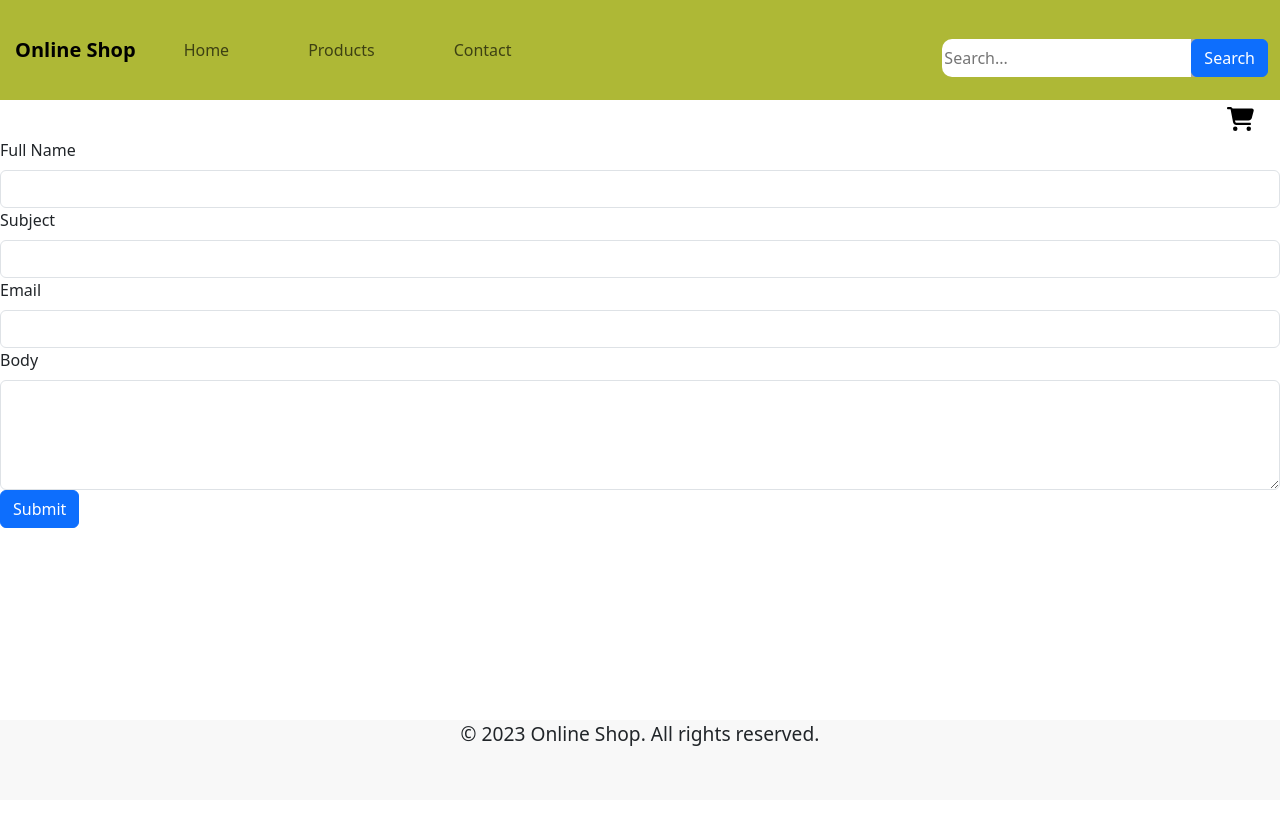
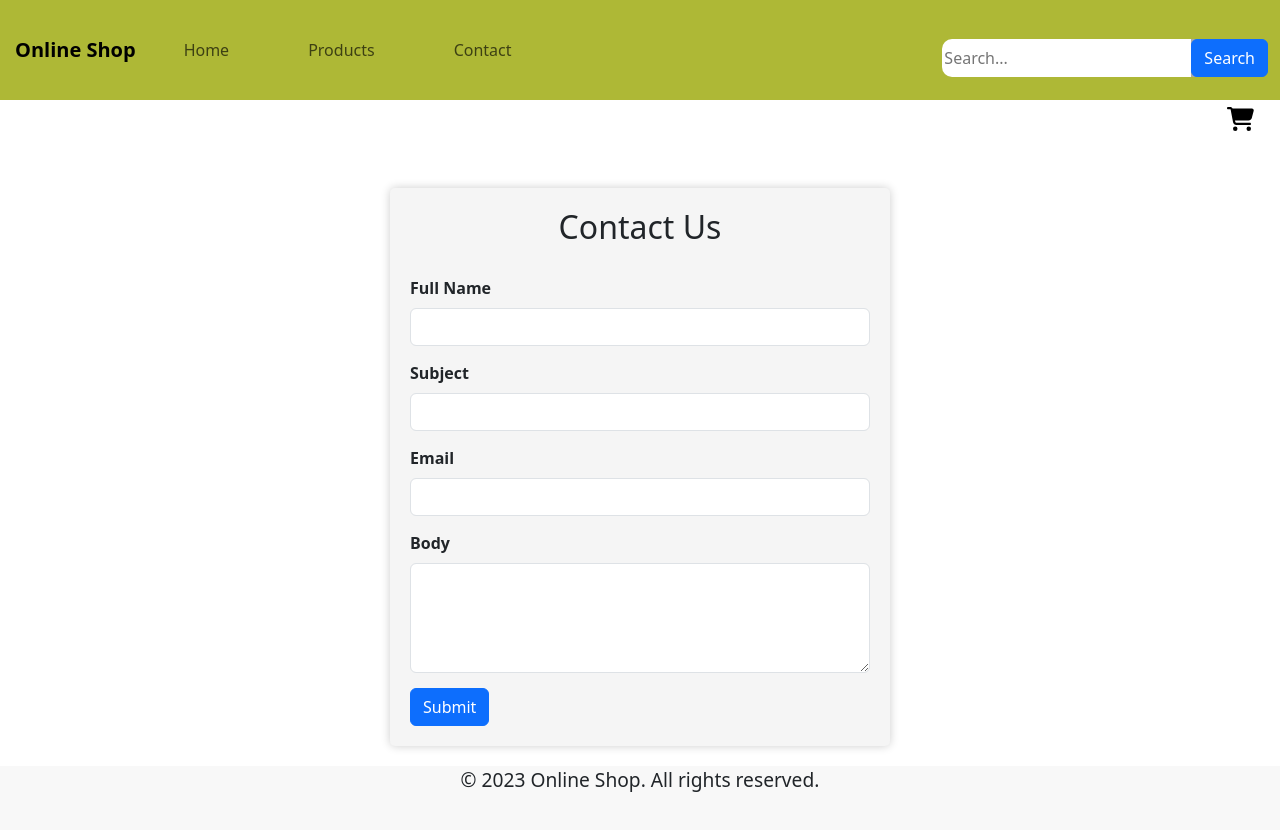
Before and after one commit to Ingsy/Javascript-Framework, a React (Create React App) app in the folder javascript-framework/: page /contact in a window 1280 px wide. Shown: the top 830 px of the page. Before the commit the page ends 800 px from the top, so only its background shows below. Built offline with nearby package versions, Linux system fonts and the light colour scheme.

Commit message:
adding styles to contact-form

```diff
--- /dev/null
+++ b/javascript-framework/src/components/ContactPage/Contact.module.css
@@ -0,0 +1,48 @@
+.formContainer {
+  max-width: 500px; /* Adjust the width as needed */
+  margin: 0 auto;
+  margin-top: 50px;
+  padding: 20px;
+  background-color: #f5f5f5;
+  border-radius: 5px;
+  box-shadow: 0 0 10px rgba(0, 0, 0, 0.2);
+}
+
+.formHeader {
+  text-align: center;
+  margin-bottom: 30px;
+}
+
+/* Style form labels */
+.formLabel {
+  font-weight: bold;
+}
+
+/* Style form input fields */
+.formInput {
+  width: 80%;
+  padding: 10px;
+  margin-bottom: 15px;
+  border: 1px solid #ccc;
+  border-radius: 5px;
+}
+
+/* Style validation error messages */
+.formError {
+  color: red;
+}
+
+/* Style the submit button */
+.formSubmitButton {
+  padding: 10px 20px;
+  background-color: #007bff;
+  color: #fff;
+  border: none;
+  border-radius: 5px;
+  cursor: pointer;
+}
+
+/* Style the submit button on hover */
+.form-submit-button:hover {
+  background-color: #0056b3;
+}
--- a/javascript-framework/src/components/ContactPage/index.jsx
+++ b/javascript-framework/src/components/ContactPage/index.jsx
@@ -1,6 +1,7 @@
 import React, { useState } from "react";
+import Button from "react-bootstrap/Button";
 import Form from "react-bootstrap/Form";
-import Button from "react-bootstrap/Button";
+import styles from "./Contact.module.css";
 
 function ContactForm() {
   const [formData, setFormData] = useState({
@@ -54,9 +55,11 @@ function ContactForm() {
   };
 
   return (
-    <Form onSubmit={handleSubmit}>
+    <div className={styles.formContainer}>
+      <h2 className={styles.formHeader}>Contact Us</h2>
+      <Form onSubmit={handleSubmit} className={styles.form}>
         <Form.Group controlId="fullName">
-        <Form.Label>Full Name</Form.Label>
+          <Form.Label className={styles.formLabel}>Full Name</Form.Label>
           <Form.Control
             type="text"
             name="fullName"
@@ -64,6 +67,7 @@ function ContactForm() {
             onChange={handleChange}
             isInvalid={!!errors.fullName}
             required
+            className={styles.formInput}
           />
           <Form.Control.Feedback type="invalid">
             {errors.fullName}
@@ -71,7 +75,7 @@ function ContactForm() {
         </Form.Group>
 
         <Form.Group controlId="subject">
-        <Form.Label>Subject</Form.Label>
+          <Form.Label className={styles.formLabel}>Subject</Form.Label>
           <Form.Control
             type="text"
             name="subject"
@@ -79,6 +83,7 @@ function ContactForm() {
             onChange={handleChange}
             isInvalid={!!errors.subject}
             required
+            className={styles.formInput}
           />
           <Form.Control.Feedback type="invalid">
             {errors.subject}
@@ -86,7 +91,7 @@ function ContactForm() {
         </Form.Group>
 
         <Form.Group controlId="email">
-        <Form.Label>Email</Form.Label>
+          <Form.Label className={styles.formLabel}>Email</Form.Label>
           <Form.Control
             type="email"
             name="email"
@@ -94,6 +99,7 @@ function ContactForm() {
             onChange={handleChange}
             isInvalid={!!errors.email}
             required
+            className={styles.formInput}
           />
           <Form.Control.Feedback type="invalid">
             {errors.email}
@@ -101,7 +107,7 @@ function ContactForm() {
         </Form.Group>
 
         <Form.Group controlId="body">
-        <Form.Label>Body</Form.Label>
+          <Form.Label className={styles.formLabel}>Body</Form.Label>
           <Form.Control
             as="textarea"
             rows={4}
@@ -110,16 +116,22 @@ function ContactForm() {
             onChange={handleChange}
             isInvalid={!!errors.body}
             required
+            className={styles.formInput}
           />
           <Form.Control.Feedback type="invalid">
             {errors.body}
           </Form.Control.Feedback>
         </Form.Group>
 
-      <Button variant="primary" type="submit">
+        <Button
+          variant="primary"
+          type="submit"
+          className={styles.formSubmitButton}
+        >
           Submit
         </Button>
       </Form>
+    </div>
   );
 }
 
--- a/javascript-framework/src/components/Layout/Nav/index.jsx
+++ b/javascript-framework/src/components/Layout/Nav/index.jsx
@@ -62,10 +62,7 @@ const Navbar = ({ products, onSearch }) => {
             </Link>
           </li>
           <li className={`nav-item ${styles.navItem}`}>
-            <Link
-              to="../../ContactPage"
-              className={`nav-link ${styles.navLink} mx-4`}
-            >
+            <Link to="/contact" className={`nav-link ${styles.navLink} mx-4`}>
               Contact
             </Link>
           </li>
```
Lines whose indentation alone changed are shown as unchanged.
